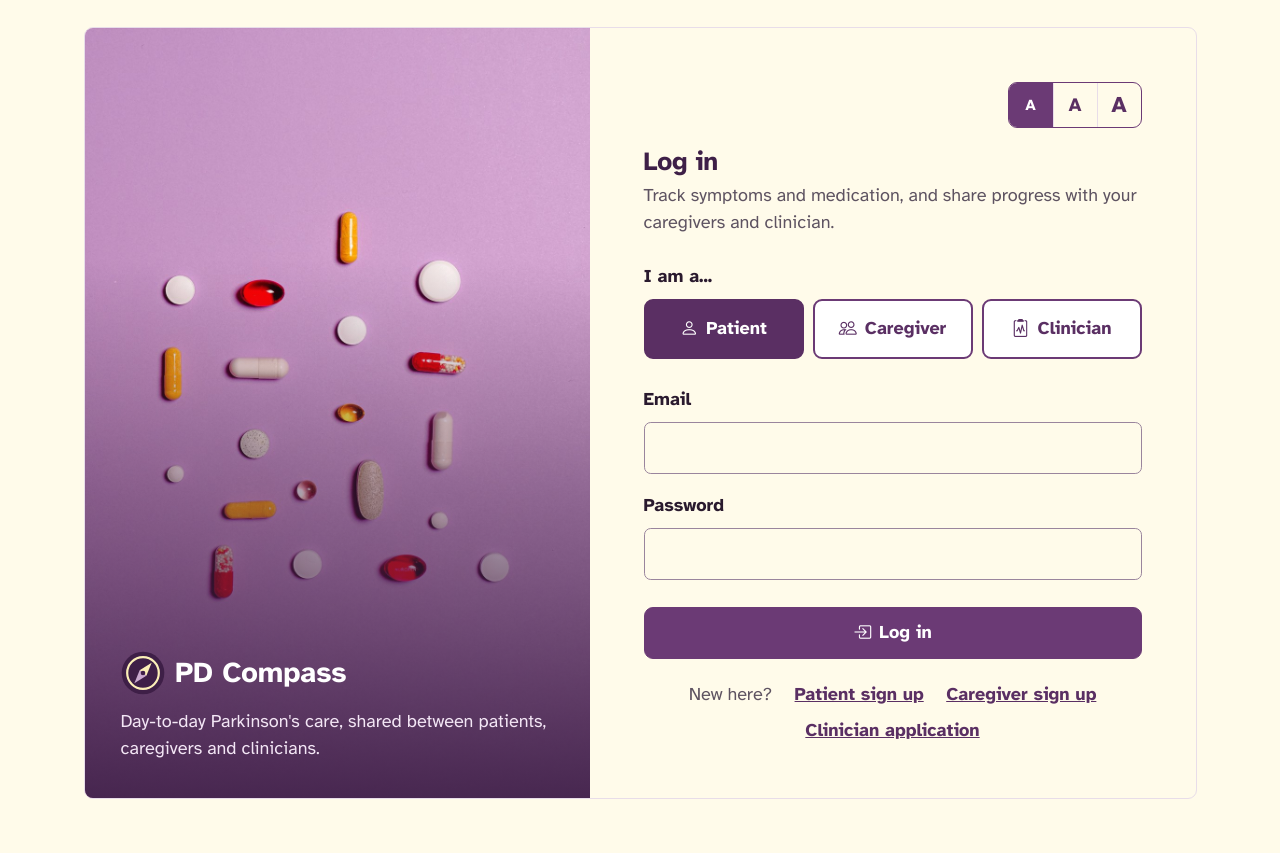
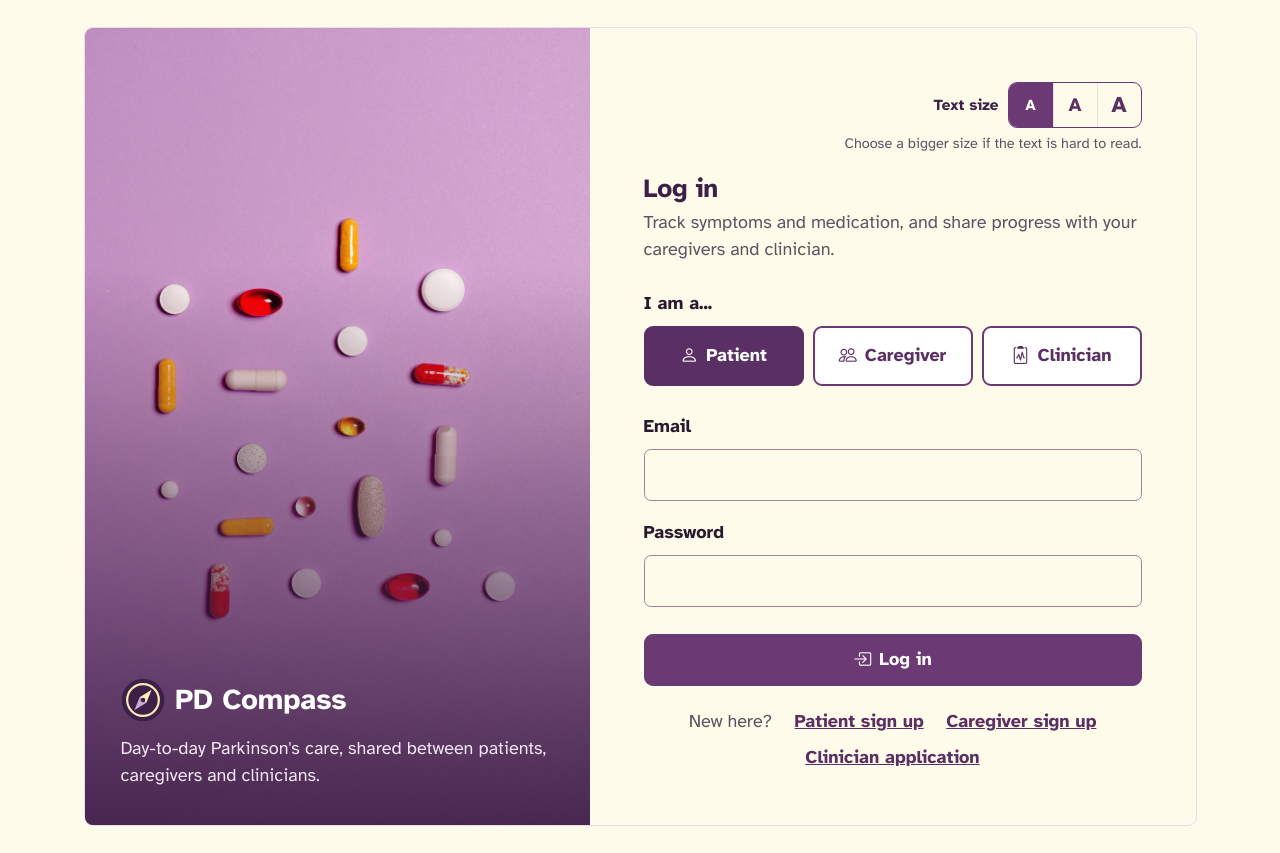
Before and after one commit to JoyMuthoniNjeru/ParkinsonsDiseaseDecisionSupportSystem, a Flask app: page /auth/login in a window 1280 px wide. Before the commit the page ends 799 px from the top, so only its background shows below. Run offline with Flask 3, Linux system fonts and the light colour scheme; some libraries are stand-ins or nearby versions.

Commit message:
text size description

```diff
--- a/app/static/css/style.css
+++ b/app/static/css/style.css
@@ -355,3 +355,10 @@ img.med-photo { display: block; }                 /* keeps its size even if the
 .requested-list .pd-badge { white-space: normal; text-align: left; }
 .dose-info { min-width: 0; overflow-wrap: anywhere; }
 .extra-dose .form-select { min-width: 0; flex: 1 1 12rem; }   /* long medication names don't widen the page */
+
+/* "Text size" label (+ hint on log in / sign up) next to the A / A / A buttons */
+.text-size-label { color: #F3E6F5; font-weight: 700; font-size: 0.85rem; white-space: nowrap; }
+.text-size-wrap-light { text-align: right; }
+.text-size-wrap-light .d-flex { justify-content: flex-end; }
+.text-size-wrap-light .text-size-label { color: var(--pd-plum-dark); }
+.text-size-hint { color: var(--pd-muted); font-size: 0.8rem; margin-top: 0.3rem; }
--- a/app/templates/partials/text_size.html
+++ b/app/templates/partials/text_size.html
@@ -1,7 +1,13 @@
 {# Text size toggle: A / A+ / A++ (personalisation for low vision). The choice is kept in the
    browser (localStorage), so it applies on every page and survives logging out.
-   Pass light=True on light backgrounds (log in / sign up); default is for the dark navbar. #}
-<div class="text-size{% if light %} text-size-light{% endif %}" role="group" aria-label="Text size">
+   Pass light=True on light backgrounds (log in / sign up); default is for the dark navbar.
+   A visible "Text size" label explains what the buttons are for (feedback 15 Nov); the log in /
+   sign-up version also has a one-line hint. #}
+{% set ts_id = "ts-label-light" if light else "ts-label-nav" %}
+<div class="text-size-wrap{% if light %} text-size-wrap-light{% endif %}">
+  <div class="d-flex align-items-center gap-2">
+    <span class="text-size-label" id="{{ ts_id }}">Text size</span>
+    <div class="text-size{% if light %} text-size-light{% endif %}" role="group" aria-labelledby="{{ ts_id }}">
       <button type="button" class="ts-btn" data-text-size="normal" aria-pressed="false" title="Normal text">
         A<span class="visually-hidden"> normal text</span></button>
       <button type="button" class="ts-btn ts-lg" data-text-size="large" aria-pressed="false" title="Larger text">
@@ -9,3 +15,8 @@
       <button type="button" class="ts-btn ts-xl" data-text-size="largest" aria-pressed="false" title="Largest text">
         A<span class="visually-hidden"> largest text</span></button>
     </div>
+  </div>
+  {% if light %}
+  <div class="text-size-hint">Choose a bigger size if the text is hard to read.</div>
+  {% endif %}
+</div>
```
Also changed, not shown: tests/test_pages.py (+9 -0 lines). Lines whose indentation alone changed are shown as unchanged.
